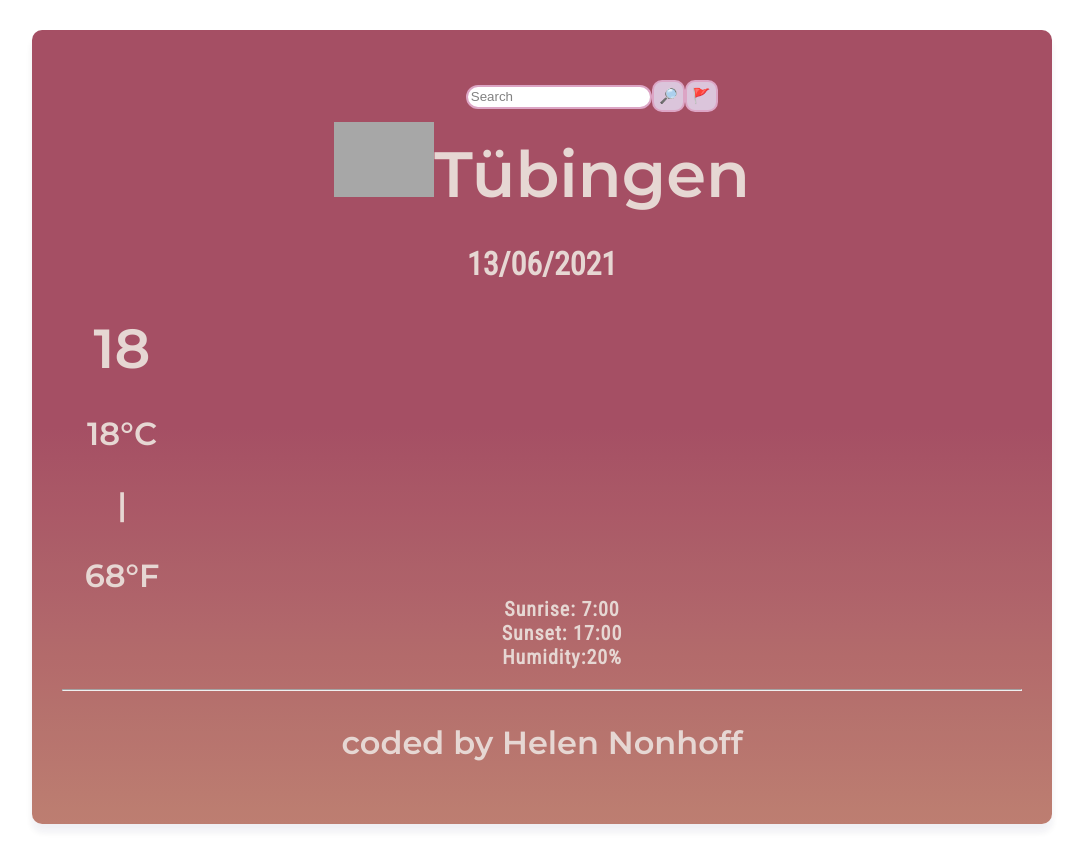
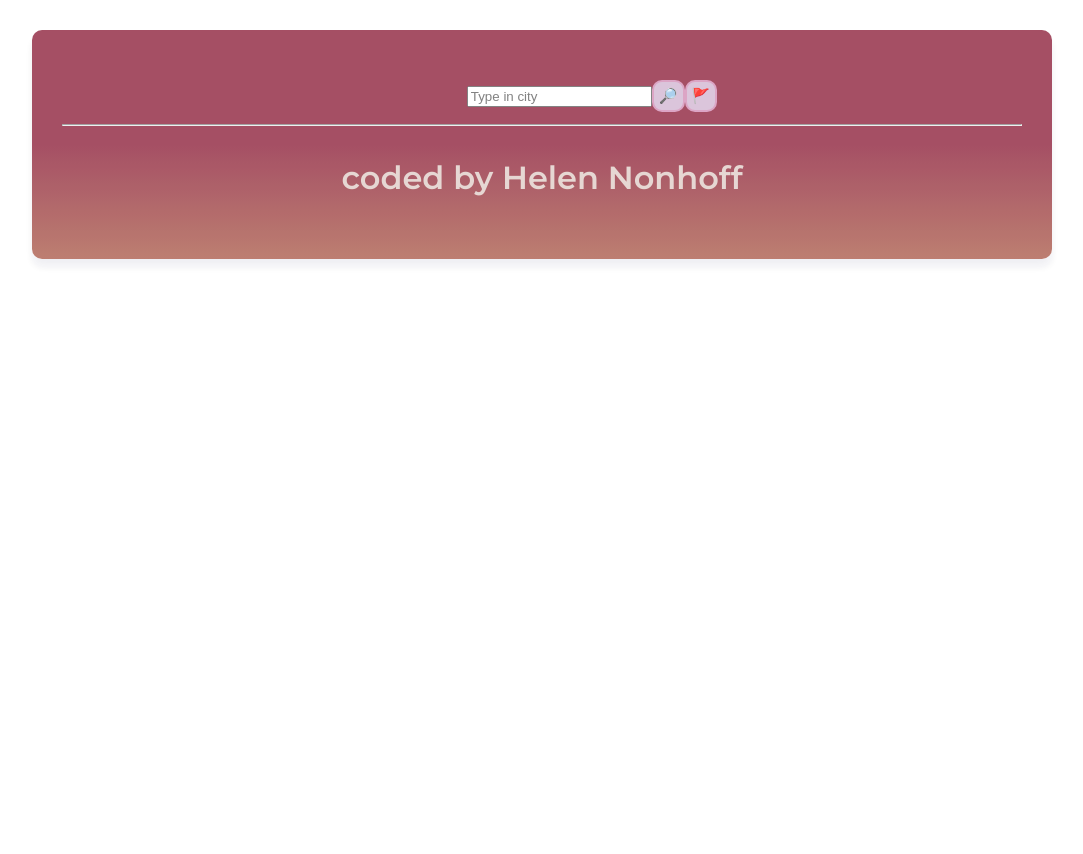
Before and after one commit to NonHelen/weather-app-react, a React (Create React App) app: page / in a window 1280 px wide. Shown: the whole page, without its empty margins (98-1181 px from the left). After the commit the page ends 800 px from the top, so only its background shows below. Built offline with nearby package versions, Linux system fonts and the light colour scheme; grey boxes are pictures that could not be loaded.

Commit message:
Search- engine

```diff
--- a/src/App.js
+++ b/src/App.js
@@ -1,8 +1,7 @@
 import './App.css';
 import "./style.css";
 import Head from "./Head";
-import Today from "./Today";
-import Details from "./Details";
+
 
 function App() {
   return (
@@ -11,8 +10,6 @@ function App() {
         <div className="container">
           <div className="weatherapp">
             <Head />
-            <Today />
-            <Details />
             <hr />
             <p>coded by Helen Nonhoff</p>
           </div>
--- a/src/Details.js
+++ b/src/Details.js
@@ -1,17 +1,28 @@
-import React from "react";
+import React, { useState } from "react";
+import axios from 'axios';
+import Today from "./Today";
 
-export default function Details() {
+export default function Weather(props) {
+    let [humidity, setHumidity] = useState(null);
+    let [wind, setWind] = useState(null);
+
+
+    function handleResponse(response) {
+        setHumidity(response.data.main.humidity);
+        setWind(response.data.wind.speed);
+
+    }
+    let url = `https://api.openweathermap.org/data/2.5/weather?q=${props.city}&units=metric&appid=e622d848ff198076554702327a2f95f9`;
+    axios.get(url).then(handleResponse);
+
     return (
+        <div> < Today />
         <div className="details">
             <ul>
-                <li> Sunrise: 7:00</li>
-                <li> Sunset: 17:00</li>
-
-                <li>
-                    Humidity:
-                    <section id="humidity">20</section>%
-                </li>
+                <li>Humidity : {Math.round(humidity)}%</li>
+                <li>Wind: {Math.round(wind)} km/h</li>
             </ul>
+        </div>
         </div>
     );
 }
--- a/src/Head.js
+++ b/src/Head.js
@@ -1,14 +1,29 @@
-import React from "react";
-import axios from 'axios';
+import React, { useState } from "react";
+import Details from "./Details";
+import Today from "./Today";
 
-export default function Head() {
+export default function Search() {
+    let [city, setCities] = useState(null);
+    const [alert, setAlert] = useState("");
+
+    function handleSubmit(event) {
+        event.preventDefault();
+        setAlert(<Details city={city} />);
+        setAlert(<Today city={city} />);
+    }
+
+    function updateCity(event) {
+        setCities(event.target.value);
+    }
+
     return (
         <div className="head">
-            <form id="search-form">
-                <input id="search-input" type="text" placeholder="Search" />
-                <button id="search-button">🔎</button>
+            <form id="search-form" onSubmit={handleSubmit}>
+                <input type="search" placeholder="Type in city" onChange={updateCity} />
+                <input type="submit" value="🔎" id="search-button"/>
                 <button id="current-button">🚩</button>
             </form>
+            <p> {alert} </p>
         </div>
     );
 }
--- a/src/Today.js
+++ b/src/Today.js
@@ -1,16 +1,26 @@
-import React from "react";
+import React, { useState } from "react";
+import axios from 'axios';
 
-export default function Today() {
-    return (
+export default function Weather(props) {
+    let [temperature, setTemperature] = useState(null);
+    let [icon, setIcon] = useState(null);
+
+    function handleResponse(response) {
+        setTemperature(response.data.main.temp);
+        setIcon(
+            `http://openweathermap.org/img/wn/${response.data.weather[0].icon}@2x.png`
+        );
+
+    }
+    let url = `https://api.openweathermap.org/data/2.5/weather?q=${props.city}&units=metric&appid=e622d848ff198076554702327a2f95f9`;
+    axios.get(url).then(handleResponse);
+
+return(
         <div className="today">
             <div className="row">
                 <div className="col-7 heading">
-                    <img
-                        src="https://media2.giphy.com/media/fwR54Wq7dYu9VXKiAF/giphy.gif"
-                        alt="SUN GIF"
-                        width="100"
-                    />
-                    <h1 id="city">Tübingen</h1>
+                <img src={icon} alt="icon"></img>
+                    <h1 id="city">{props.city}</h1>
                     <br />
                     <p id="date">13/06/2021</p>
                 </div>
@@ -18,9 +28,8 @@ export default function Today() {
                     <div className="card current-weather">
                         <div className="card-body">
                             <span className="card-title" id="degree">
-                                18
+                                {Math.round(temperature)} °C
                             </span>
-                            <p>18°C</p> |<p>68°F</p>
                         </div>
                     </div>
                 </div>
```
Also changed, not shown: index.html (added, +12 -0 lines).
